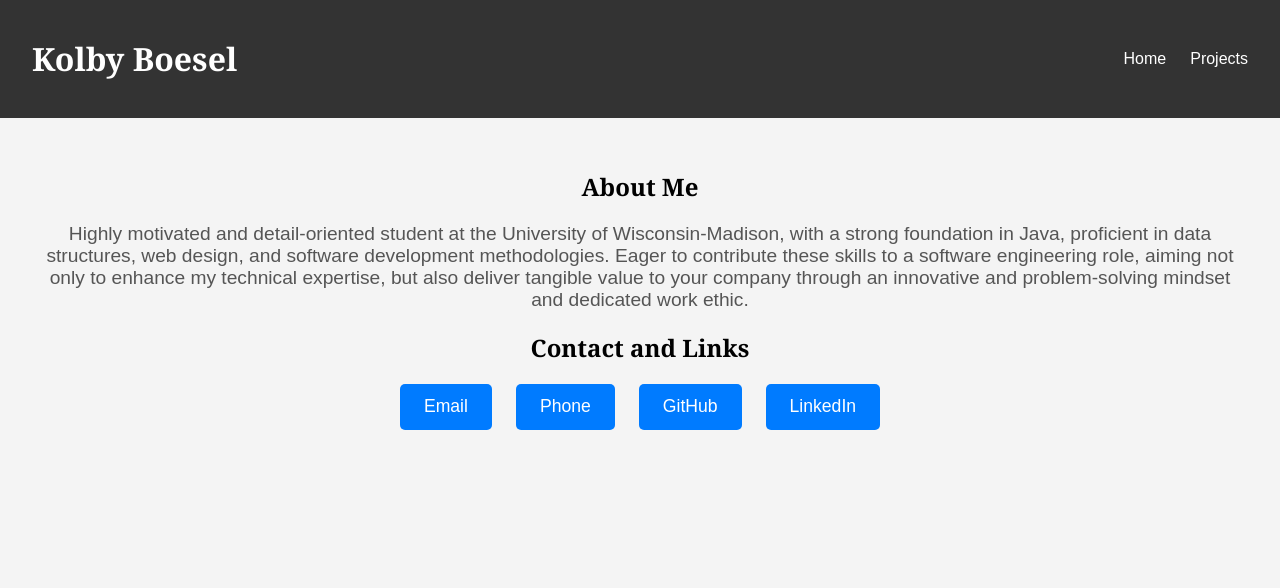
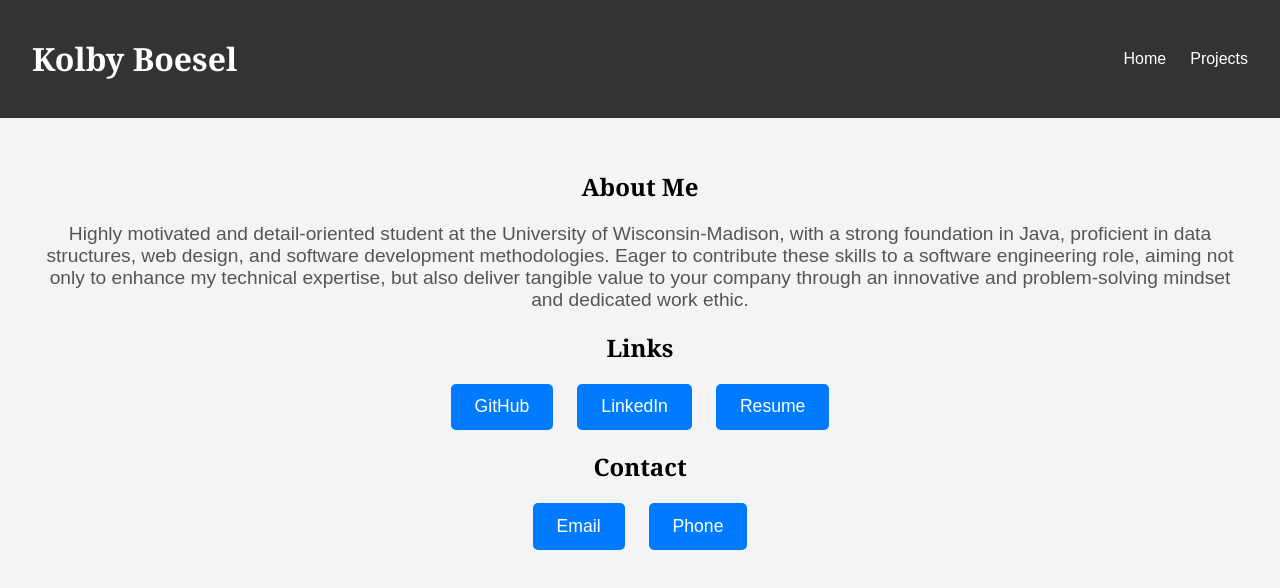
Before and after one commit to kolbyboesel/Kolby-Portfolio, a React (Create React App) app: page / in a window 1280 px wide. Shown: the top 588 px of the page. Built offline with nearby package versions, Linux system fonts and the light colour scheme.

Commit message:
Added resume

```diff
--- a/public/index.html
+++ b/public/index.html
@@ -24,7 +24,7 @@
       work correctly both with client-side routing and a non-root public URL.
       Learn how to configure a non-root public URL by running `npm run build`.
     -->
-    <title>React App</title>
+    <title>Kolby's Portfolio</title>
   </head>
   <body>
     <noscript>You need to enable JavaScript to run this app.</noscript>
--- a/src/components/ProjectCard.js
+++ b/src/components/ProjectCard.js
@@ -7,7 +7,7 @@ const Card = styled.div`
   border-radius: 8px;
   box-shadow: 0 4px 8px rgba(0, 0, 0, 0.1);
   overflow: hidden;
-  width: 300px;
+  width: 80%;
   margin: 1rem;
   transition: transform 0.2s;
   &:hover {
--- a/src/pages/Home.js
+++ b/src/pages/Home.js
@@ -50,12 +50,17 @@ const Home = () => {
         innovative and problem-solving mindset and dedicated work ethic.
       </AboutText>
 
-            <h2>Contact and Links</h2>
+      <h2>Links</h2>
+      <ContactLinks>
+        <ContactLink href="https://github.com/kolbyboesel" target="_blank">GitHub</ContactLink>
+        <ContactLink href="https://www.linkedin.com/in/kolby-boesel" target="_blank">LinkedIn</ContactLink>
+        <ContactLink href="/Kolby_Resume.pdf" target="_blank">Resume</ContactLink>
+      </ContactLinks>
+
+      <h2>Contact</h2>
       <ContactLinks>
         <ContactLink href="mailto:kolbyzboesel@gmail.com" target="_blank">Email</ContactLink>
         <ContactLink href="tel:+4148288543" target="_blank">Phone</ContactLink>
-                <ContactLink href="https://github.com/kolbyboesel" target="_blank">GitHub</ContactLink>
-                <ContactLink href="https://www.linkedin.com/in/kolby-boesel" target="_blank">LinkedIn</ContactLink>
       </ContactLinks>
     </Section>
   );
```
Also changed, not shown: 1 other file (tests, documents, lock files or other folders). Lines whose indentation alone changed are shown as unchanged.
